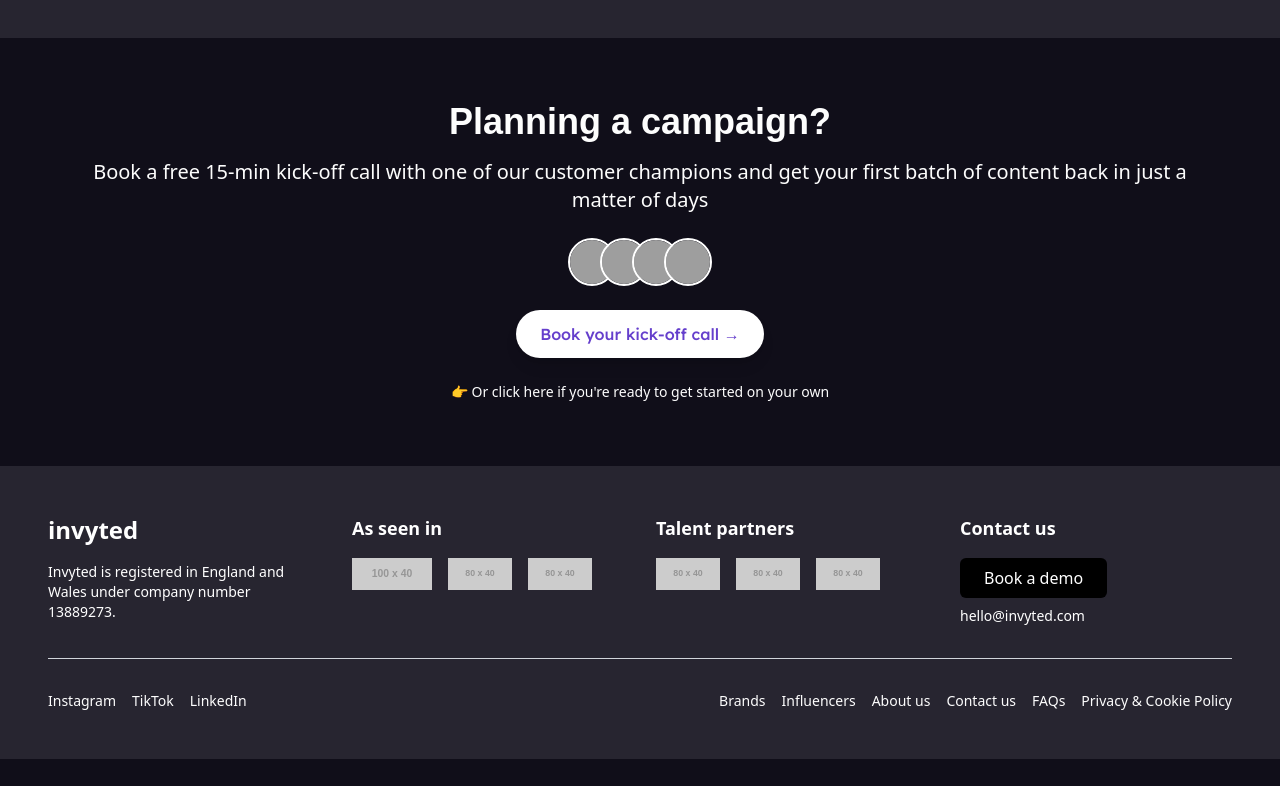
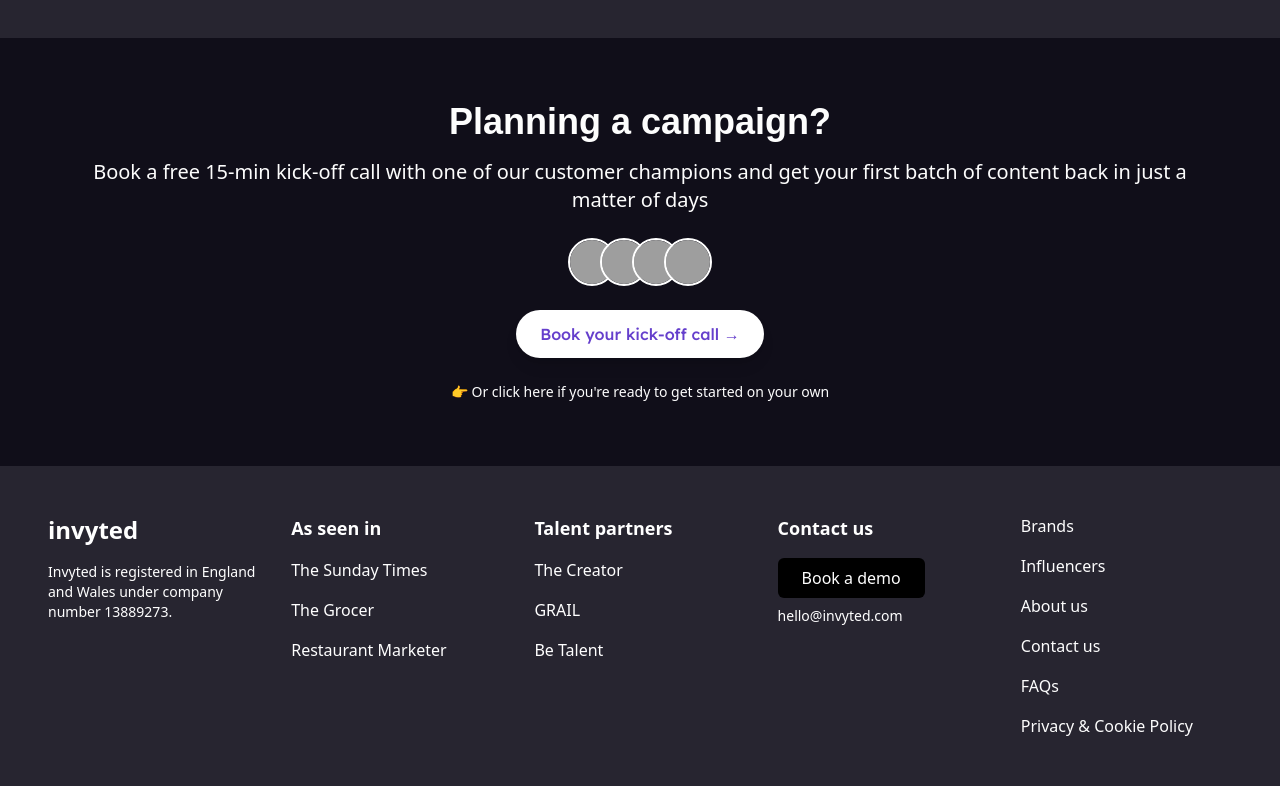
Before and after one commit to Mohitduaa/Lynkup, a React (Create React App) app: page / in a window 1280 px wide. Shown: the part 5225-6011 px from the top of the page. Before the commit the page ends 5984 px from the top, so only its background shows below. Built offline with nearby package versions, Linux system fonts and the light colour scheme; grey boxes are pictures that could not be loaded; a web font is replaced by a local one.

Commit message:
fotter change

```diff
--- a/src/Components/Footer.jsx
+++ b/src/Components/Footer.jsx
@@ -3,7 +3,7 @@ import React from "react";
 const Footer = () => {
   return (
     <footer className="bg-[##100E19] text-white px-6 py-8 md:px-12 md:py-12 bg-[#272530] ">
-      <div className="grid grid-cols-1 md:grid-cols-4 gap-8">
+      <div className="grid grid-cols-1 md:grid-cols-5 gap-8">
         <div>
           <h1 className="font-bold text-2xl">invyted</h1>
           <p className="text-sm mt-4">
@@ -14,44 +14,50 @@ const Footer = () => {
 
         <div>
           <h2 className="font-semibold text-lg">As seen in</h2>
-          <div className="flex flex-wrap gap-4 mt-4">
-            <img
+          <div className="flex flex-col flex-wrap gap-4 mt-4">
+            {/* <img
               src="https://via.placeholder.com/100x40?text=The+Sunday+Times"
               alt="The Sunday Times"
               className="h-8"
-            />
-            <img
+            /> */}
+            <h1>The Sunday Times</h1>
+            {/* <img
               src="https://via.placeholder.com/80x40?text=The+Grocer"
               alt="The Grocer"
               className="h-8"
-            />
-            <img
+            /> */}
+            <h1>The Grocer</h1>
+            {/* <img
               src="https://via.placeholder.com/80x40?text=Restaurant"
               alt="Restaurant Marketer"
               className="h-8"
-            />
+            /> */}
+            <h1>Restaurant Marketer</h1>
           </div>
         </div>
 
         {/* Section 3: Talent Partners */}
         <div>
           <h2 className="font-semibold text-lg">Talent partners</h2>
-          <div className="flex flex-wrap gap-4 mt-4">
-            <img
+          <div className="flex flex-col flex-wrap gap-4 mt-4">
+            {/* <img
               src="https://via.placeholder.com/80x40?text=The+Creator+Co."
               alt="The Creator Co."
               className="h-8"
-            />
-            <img
+            /> */}
+            <h1>The Creator</h1>
+            {/* <img
               src="https://via.placeholder.com/80x40?text=GRAIL"
               alt="GRAIL"
               className="h-8"
-            />
-            <img
+            /> */}
+            <h1>GRAIL</h1>
+            {/* <img
               src="https://via.placeholder.com/80x40?text=Be+Talent"
               alt="Be Talent"
               className="h-8"
-            />
+            /> */}
+            <h1>Be Talent</h1>
           </div>
         </div>
 
@@ -63,15 +69,35 @@ const Footer = () => {
           </button>
           <p className="text-sm mt-2">hello@invyted.com</p>
         </div>
+        <div className="flex flex-col flex-wrap gap-4 justify-center md:justify-end">
+          <a href="#" className="text-[#FDFDFD] hover:underline">
+            Brands
+          </a>
+          <a href="#" className="text-[#FDFDFD] hover:underline">
+            Influencers
+          </a>
+          <a href="#" className="text-[#FDFDFD] hover:underline">
+            About us
+          </a>
+          <a href="#" className="text-[#FDFDFD] hover:underline">
+            Contact us
+          </a>
+          <a href="#" className="text-[#FDFDFD] hover:underline">
+            FAQs
+          </a>
+          <a href="#" className="text-[#FDFDFD] hover:underline">
+            Privacy & Cookie Policy
+          </a>
+        </div>
       </div>
 
       {/* Divider */}
-      <div className="border-t border-gray-300 my-8"></div>
+      {/* <div className="border-t border-gray-300 my-8"></div> */}
 
       {/* Bottom Section */}
       <div className="flex flex-col md:flex-row justify-between items-center text-sm">
         {/* Social Media */}
-        <div className="flex gap-4 mb-4 md:mb-0">
+        {/* <div className="flex gap-4 mb-4 md:mb-0">
           <a
             href="#"
             className="text-[#FDFDFD] hover:text-gray-600"
@@ -93,10 +119,10 @@ const Footer = () => {
           >
             LinkedIn
           </a>
-        </div>
+        </div> */}
 
         {/* Footer Links */}
-        <div className="flex flex-wrap gap-4 justify-center md:justify-end">
+        {/* <div className="flex flex-wrap gap-4 justify-center md:justify-end">
           <a href="#" className="text-[#FDFDFD] hover:underline">
             Brands
           </a>
@@ -115,7 +141,7 @@ const Footer = () => {
           <a href="#" className="text-[#FDFDFD] hover:underline">
             Privacy & Cookie Policy
           </a>
-        </div>
+        </div> */}
       </div>
     </footer>
   );
```
